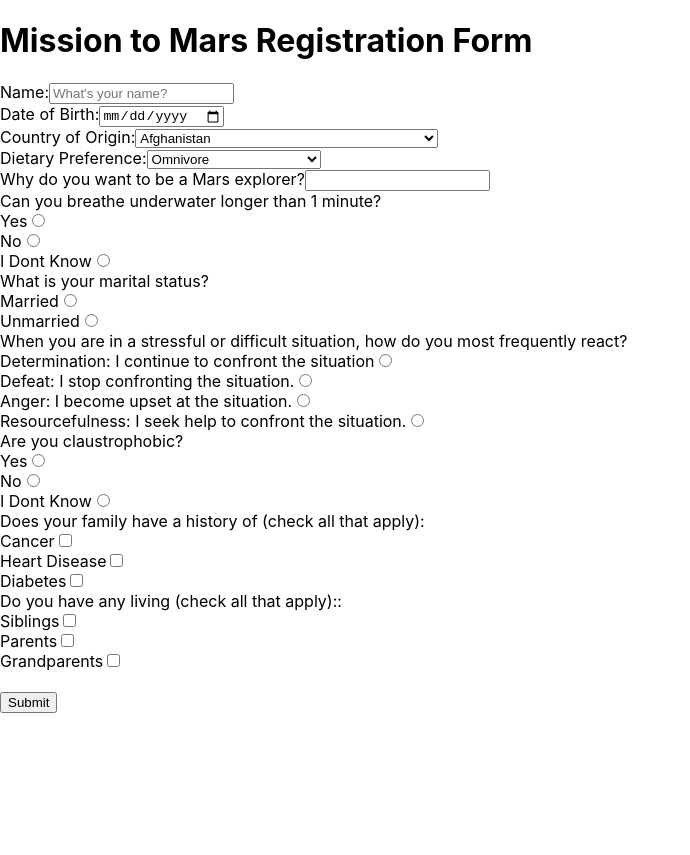
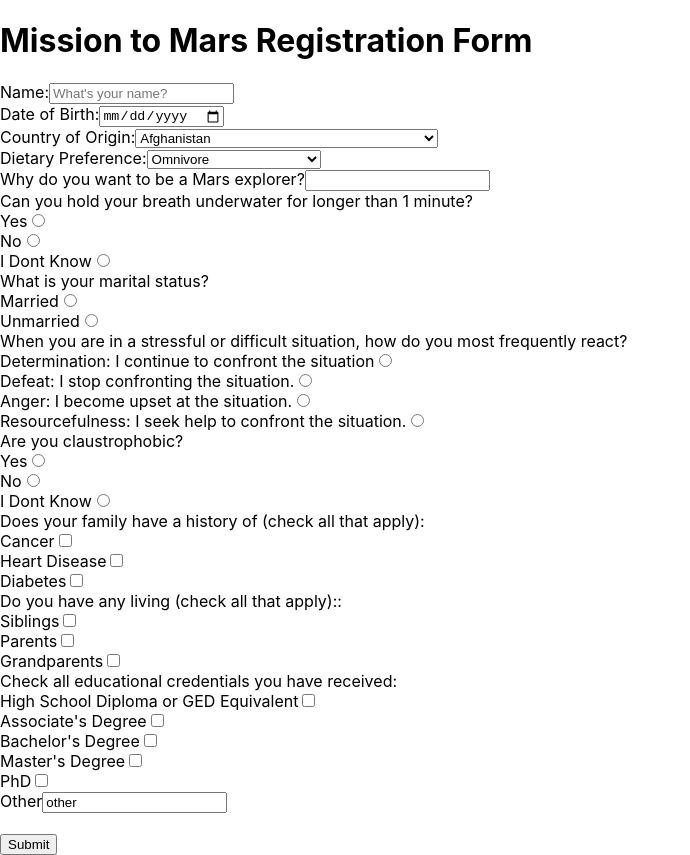
Before and after one commit to joinpursuit/Pursuit-Core-Web-Mars-Form-Lab, a React (Create React App) app in the folder mars_form_app/: page / in a window 1280 px wide. Shown: the whole page, without its empty margins (0-690 px from the left). Before the commit the page ends 800 px from the top, so only its background shows below. Built offline with nearby package versions, Linux system fonts and the light colour scheme.

Commit message:
trying to complete checkbox function

```diff
--- a/mars_form_app/src/components/Form.js
+++ b/mars_form_app/src/components/Form.js
@@ -16,8 +16,9 @@ class Form extends Component{
         married:false,
         situation:"",
         claustrophobic:false,
-        familyHistory:"",
-        living:{}
+        familyHistory:{},
+        living:{},
+        education:{}
     }
 
     // populateCountry() {
@@ -78,10 +79,22 @@ class Form extends Component{
         }
     }
 
+    handleRadioChange = (e) => {
+        this.setState({
+            [e.target.name]: e.target.value
+        })
+    }
+
+    checkBox = (e) => {
+        debugger;
+        [e.target.name][e.target.value] = 1
+        console.log(e.target.name)
+    }
+
 
     render(){
-        // console.log(this.state);
-        let { name, birthday, selectedCountry, diet, explorer,breathe,married,situation,claustrophobic,familyHistory,living } = this.state;
+        console.log(this.state);
+        let { name, birthday, selectedCountry, diet, explorer,breathe,married,situation,claustrophobic,familyHistory,living,education } = this.state;
         return(
             <div>
                 <form onSubmit={this.handleSubmit}>
@@ -127,22 +140,22 @@ class Form extends Component{
                         </label>
                         <br></br>
                         <label>
-                            Can you breathe underwater longer than 1 minute?
+                            Can you hold your breath underwater for longer than 1 minute?
                             <br></br>
                         </label>
                         <label>
                                 Yes
-                            <input type="radio" value="yes" name="breathe"></input>
+                            <input type="radio" value="yes" name="breathe" onChange={this.handleRadioChange}></input>
                             <br></br>
                         </label>
                         <label>
                                 No
-                            <input type="radio" value="no" name="breathe"></input>
+                            <input type="radio" value="no" name="breathe" onChange={this.handleRadioChange}></input>
                             <br></br>
                         </label>
                         <label>
                                 I Dont Know
-                            <input type="radio" value="I dont know" name="breathe"></input>
+                            <input type="radio" value="I dont know" name="breathe" onChange={this.handleRadioChange}></input>
                             <br></br>
                         </label>
                         <label>
@@ -151,12 +164,12 @@ class Form extends Component{
                         </label>
                         <label>
                             Married
-                            <input type="radio" value="true" name="married"></input>
+                            <input type="radio" value="true" name="married" onChange={this.handleRadioChange}></input>
                             <br></br>
                         </label>
                         <label>
                             Unmarried
-                            <input type="radio" value="false" name="married"></input>
+                            <input type="radio" value="false" name="married" onChange={this.handleRadioChange}></input>
                             <br></br>
                         </label>
                         <label>
@@ -165,22 +178,22 @@ class Form extends Component{
                         </label>
                         <label>
                             Determination: I continue to confront the situation
-                            <input type="radio" value="Determination" name="situation"></input>
+                            <input type="radio" value="Determination" name="situation" onChange={this.handleRadioChange}></input>
                             <br></br>
                         </label>
                         <label>
                             Defeat: I stop confronting the situation.
-                            <input type="radio" value="Defeat" name="situation"></input>
+                            <input type="radio" value="Defeat" name="situation" onChange={this.handleRadioChange}></input>
                             <br></br>
                         </label>
                         <label>
                             Anger: I become upset at the situation.
-                            <input type="radio" value="Anger" name="situation"></input>
+                            <input type="radio" value="Anger" name="situation" onChange={this.handleRadioChange}></input>
                             <br></br>
                         </label>
                         <label>
                         Resourcefulness: I seek help to confront the situation.
-                            <input type="radio" value="Resourcefulness" name="situation"></input>
+                            <input type="radio" value="Resourcefulness" name="situation" onChange={this.handleRadioChange}></input>
                             <br></br>
                         </label>
                         <label>
@@ -189,17 +202,17 @@ class Form extends Component{
                         </label>
                         <label>
                                 Yes
-                            <input type="radio" value="yes" name="claustrophobic"></input>
+                            <input type="radio" value="yes" name="claustrophobic" onChange={this.handleRadioChange}></input>
                             <br></br>
                         </label>
                         <label>
                                 No
-                            <input type="radio" value="no" name="claustrophobic"></input>
+                            <input type="radio" value="no" name="claustrophobic" onChange={this.handleRadioChange}></input>
                             <br></br>
                         </label>
                         <label>
                                 I Dont Know
-                            <input type="radio" value="I dont know" name="claustrophobic"></input>
+                            <input type="radio" value="I dont know" name="claustrophobic" onChange={this.handleRadioChange}></input>
                             <br></br>
                         </label>
 
@@ -209,17 +222,17 @@ class Form extends Component{
                         </label>
                         <label>
                             Cancer
-                            <input type="checkbox" value="Cancer" name="familyHistory"></input>
+                            <input type="checkbox" value="Cancer" name="familyHistory" onChange={this.checkBox}></input>
                             <br></br>
                         </label>
                         <label>
                             Heart Disease
-                            <input type="checkbox" value="Heart Disease" name="familyHistory"></input>
+                            <input type="checkbox" value="Heart Disease" name="familyHistory" onChange={this.checkBox}></input>
                             <br></br>
                         </label>
                         <label>
                                 Diabetes
-                            <input type="checkbox" value="Diabetes" name="familyHistory"></input>
+                            <input type="checkbox" value="Diabetes" name="familyHistory" onChange={this.checkBox}></input>
                             <br></br>
                         </label>
                         <label>
@@ -242,8 +255,43 @@ class Form extends Component{
                             <br></br>
                         </label>
 
+                        <lable>
+                            Check all educational credentials you have received:
+                        </lable>
+                        <br></br>
+                        <label id="highSchool">
+                            High School Diploma or GED Equivalent
+                            <input type="checkbox" value="highSchool" name="education"></input>
+                            <br></br>
+                        </label>
+                        <label id="associates">
+                            Associate's Degree
+                            <input type="checkbox" value="associates" name="education"></input>
+                            <br></br>
+                        </label>
+                        <label id="bachelors">
+                            Bachelor's Degree
+                            <input type="checkbox" value="bachelors" name="education"></input>
+                            <br></br>
+                        </label>
+                        <label id="masters">
+                            Master's Degree
+                            <input type="checkbox" value="masters" name="education"></input>
+                            <br></br>
+                        </label>
+                        <label id="phd">
+                            PhD
+                            <input type="checkbox" value="phd" name="education"></input>
+                            <br></br>
+                        </label>
+                        <label id="other">
+                            Other
+                            <input type="text" value="other" name="education"></input>
+                            <br></br>
+                        </label>
 
                         <br></br>
+
 
                         <button type="submit">Submit</button>
 
```
